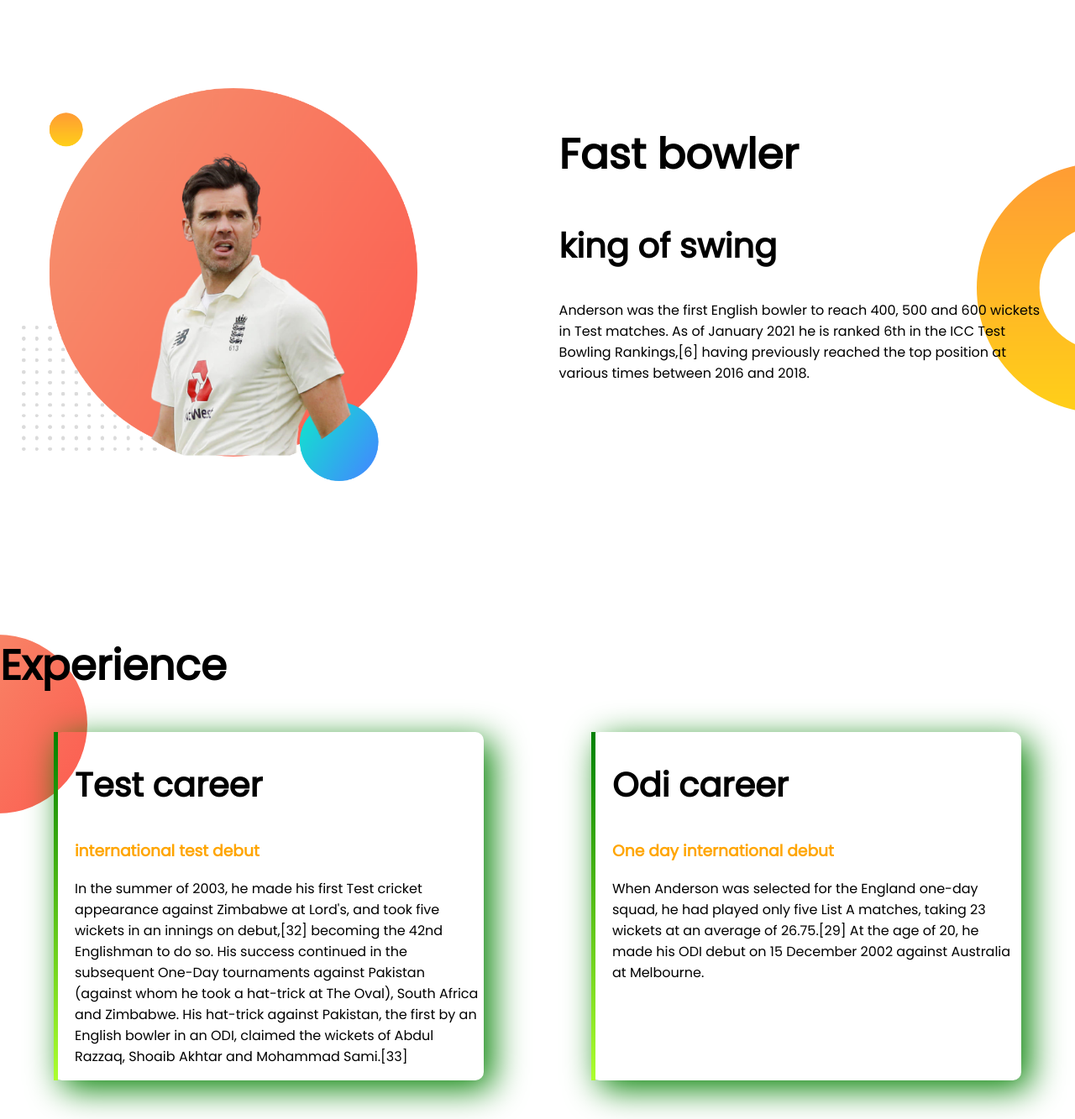
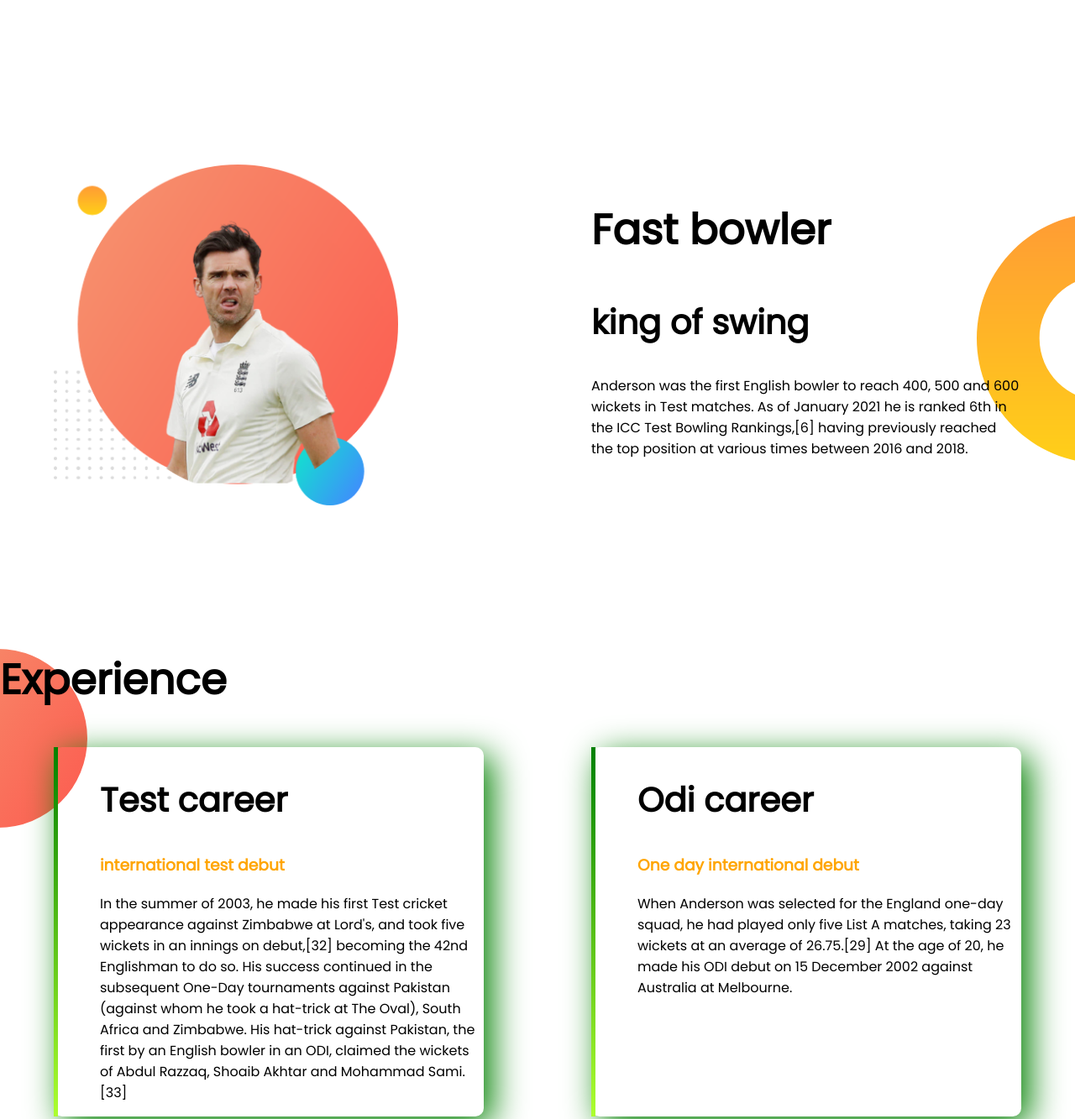
Before and after one commit to Rifat1203/developer-portfolio, a plain HTML site: page index.html in a window 1280 px wide. Shown: the part 680-2013 px from the top of the page at 84% size. Drawn offline with Linux system fonts and the light colour scheme.

Commit message:
padding and margin changes

```diff
--- a/style.css
+++ b/style.css
@@ -10,11 +10,11 @@ h1{
 }
 .flexible{
     display: flex;
-    margin-bottom: 150px;
+    margin-bottom: 100px;
 }
 .half-width{
     width: 50%;
-    padding: 2%;
+    padding: 5%;
 }
 .half-width img{
     width: 80%;
@@ -42,7 +42,7 @@ h1{
     width: 80%;
     margin-left: 5%;
     margin-right: 5%;
-    padding-left: 20px;
+    padding-left: 50px;
     border-radius: 10px;
 }
 h2{
```
